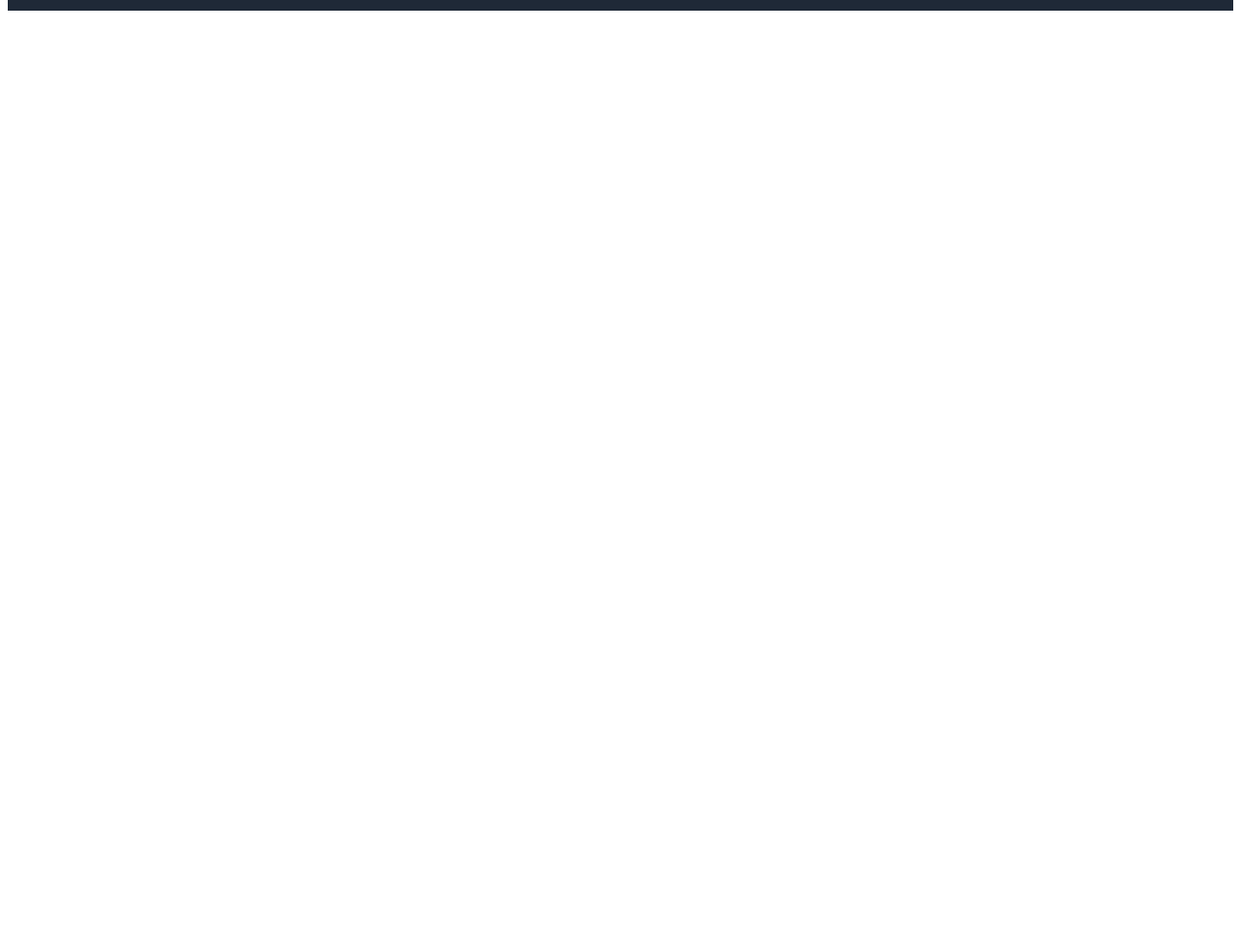
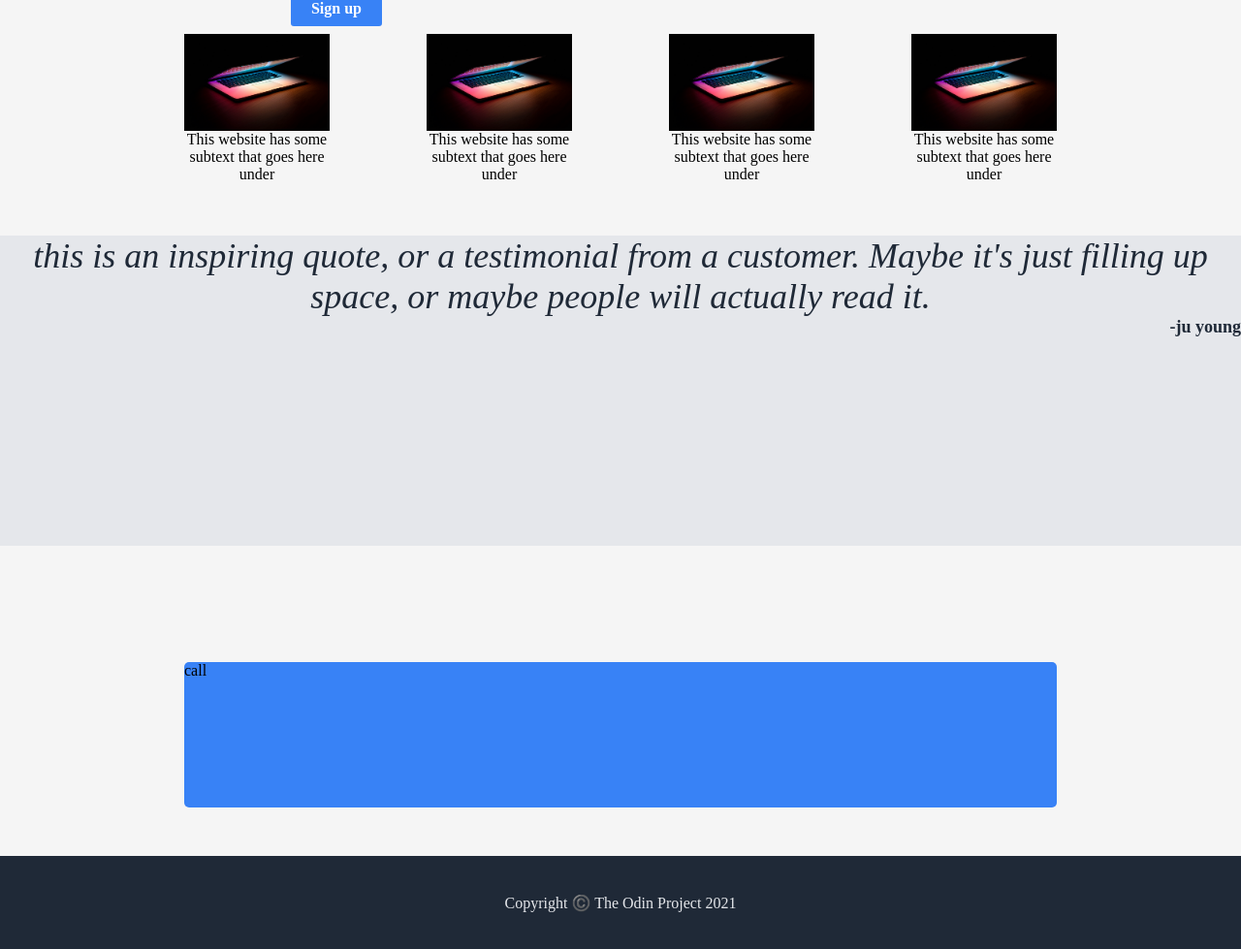
Before and after one commit to CodyMan0/T.O.P, a plain HTML site: page odin/FirstSite/index.html in a window 1280 px wide. Shown: the part 477-1456 px from the top of the page at 97% size. Before the commit the page ends 800 px from the top, so only its background shows below. Drawn offline with Linux system fonts and the light colour scheme.

Commit message:
i will end it up tomorrow

```diff
--- a/odin/FirstSite/index.html
+++ b/odin/FirstSite/index.html
@@ -10,19 +10,21 @@
 <body>
   <div class="header">
     <div class="header-nav">
-      <h2>Header Logo</h2>
+      <h2>Dream Coding</h2>
       <ul>
-        <li>header link one</li>
-        <li>header link one</li>
-        <li>header link one</li>
+        <li>Community</li>
+        <li>Contact Us</li>
+        <li>Sign in</li>
       </ul>
     </div>
     <div class="header-container">
       <div class="item">
         <div class="item item1">
-          <h1>This website is <br> awesome</h1>
-          <p>this web</p>
-          <button>sign up</button>
+          <h1>Welcome to TOP<br> It is awesome</h1>
+          <p>This website has some subtext that goes here under the main title.
+            it's a smaller font and the color is lower contrast
+          </p>
+          <a class="button" href="https://www.naver.com/">Sign up</a>
         </div>
         <div class="item item2">
           <img src="./stuffs/coding.jpg"/>
@@ -30,6 +32,48 @@
       </div>
     </div>
   </div>
+  <section class="section1">
+    <div class="sec1-container">
+      <h2>Some random information</h2>
+      <div class="sec1-item">
+        <div class="sec1-items">
+          <img src="./stuffs/coding.jpg">This website has some subtext that goes here under</div>
+        <div class="sec1-items">
+          <img src="./stuffs/coding.jpg">This website has some subtext that goes here under
+            </div>
+        <div class="sec1-items">
+          <img src="./stuffs/coding.jpg">This website has some subtext that goes here under
+            </div>
+        <div class="sec1-items">
+          <img src="./stuffs/coding.jpg">This website has some subtext that goes here under
+            </div>
+      </div>
+    </div>
+
+  </section>
+  <section class="section2">
+    <div class="sec2-container">
+      <p class="content">this is an inspiring quote, or a testimonial
+        from a customer. Maybe it's just filling up space,
+        or maybe people will actually read it.</p>
+      <p class="author">-ju young</p>
+
+    </div>
+  </section>
+  <section class="section3">
+    <div class="sec3-container">
+      <div>
+        call
+      </div>
+      <span>
+        <a></a>
+      </span>
+    </div>
+  </section>
+  <footer>
+    Copyright ©️ The Odin Project 2021
+  </footer>
+
 
 
 </body>
--- a/odin/FirstSite/style.css
+++ b/odin/FirstSite/style.css
@@ -1,8 +1,12 @@
+* {
+    margin: 0;
+    padding: 0;
+}
 .header {
     margin: 0;
     padding: 0;
     width: 100%;
-    height: 60vh;
+    height: 50vh;
     background-color: #1F2937;
     color: white;
     display: flex;
@@ -15,10 +19,6 @@
     margin-right: 300px;
     justify-content: space-between;
 }
-h2 {
-    font-size: 24px;
-    margin-top: 10px;
-}
 
 ul {
     list-style: none;
@@ -29,10 +29,15 @@ ul {
     gap: 25px;
 }
 
+li:hover {
+    background-color: #333f50;
+    padding-top: 2px;
+
+}
+
 .header-container {
     display: flex;
     flex: 1;
-    background-color: darkcyan;
     position: relative;
     margin-top: 100px;
     margin-left: 300px;
@@ -51,16 +56,156 @@ ul {
     flex-shrink: 0;
 }
 
-.item1 button {
-    width: 60px;
+h2 {
+    font-size: 24px;
+    margin-top: 10px;
+    color: #f9faf8;
 }
 
-.item2 {
-    background-color: antiquewhite;
-    flex-shrink: 0;
+h1 {
+    font-size: 48px;
+    color: #f9faf8;
+    margin: 0;
 }
 
-.item2 > img {
-    width: 500px;
-    height: 250px;
+p {
+    font-size: 18px;
+    color: #E5E7E5;
+    margin: 0;
 }
+
+.item2 img {
+    width: 490px;
+    height: 200px;
+}
+.item1 a {
+    text-decoration: none;
+    color: inherit;
+    text-align: center;
+    width: 80px;
+    height: 20px;
+    font-weight: 700;
+    background-color: #3882f6;
+    padding: 7px;
+    border-radius: 3px;
+    font-size: medium;
+    margin-top: 8px;
+    font-size: medium;
+}
+
+.section1{
+    margin: 0;
+    padding: 0;
+    width: 100%;
+    height: 40vh;
+    background-color: whitesmoke;
+    display: flex;
+    flex-direction: column;
+    align-items: center;
+}
+
+
+.sec1-container {
+    display: flex;
+    flex-direction: column;
+    flex: 1;
+}
+.sec1-container h2 {
+    color: #1F2937;
+    padding: 20px;
+    font-size: 36px;
+    font-weight:bold;
+    text-align: center;
+    margin: 0;
+}
+
+.sec1-item {
+    display: flex;
+    align-items:flex-start;
+    margin-top: 30px;
+    flex: 1;
+}
+
+.sec1-items {
+    display: flex;
+    flex-direction: column;
+    padding-right: 50px;
+    padding-left: 50px;
+
+    text-align: center;
+    width: 150px;
+    height: 150px;
+}
+
+.sec1-items img {
+    width: 150px;
+    height: 150px;
+}
+
+.section2 {
+    margin: 0;
+    padding: 0;
+    width: 100%;
+    height: 40vh;
+    background-color: #e5e7eb;
+    text-align: end;
+}
+
+.sec2-container{
+    display: flex;
+    flex-direction: column;
+    flex: 1;
+
+}
+
+.sec2-container .content {
+    color: #1F2937;
+    font-size: 36px;
+    font-style: italic;
+    text-align: center;
+    align-items: center;
+    margin: 0;
+}
+
+.sec2-container .author {
+    margin: 0;
+    color: #1F2937;
+    font-size: large;
+    font-weight: 700;
+
+}
+
+
+
+.section3 {
+    margin: 0;
+    padding: 0;
+    width: 100%;
+    height: 40vh;
+    background-color: whitesmoke;
+    display: flex;
+    flex-direction: column;
+    align-items: center;
+}
+
+.sec3-container {
+    background-color: #333f50;
+    width: 900px;
+    height: 150px;
+    margin-top: 120px;
+    background-color: #3882f6;
+    border-radius: 5px;
+}
+
+footer {
+    margin: 0;
+    padding: 0;
+    width: 100%;
+    height: 12vh;
+    background-color: #1F2937;
+    color: #e5e7eb;
+    display: flex;
+    justify-content: center;
+    align-items: center;
+
+}
```
